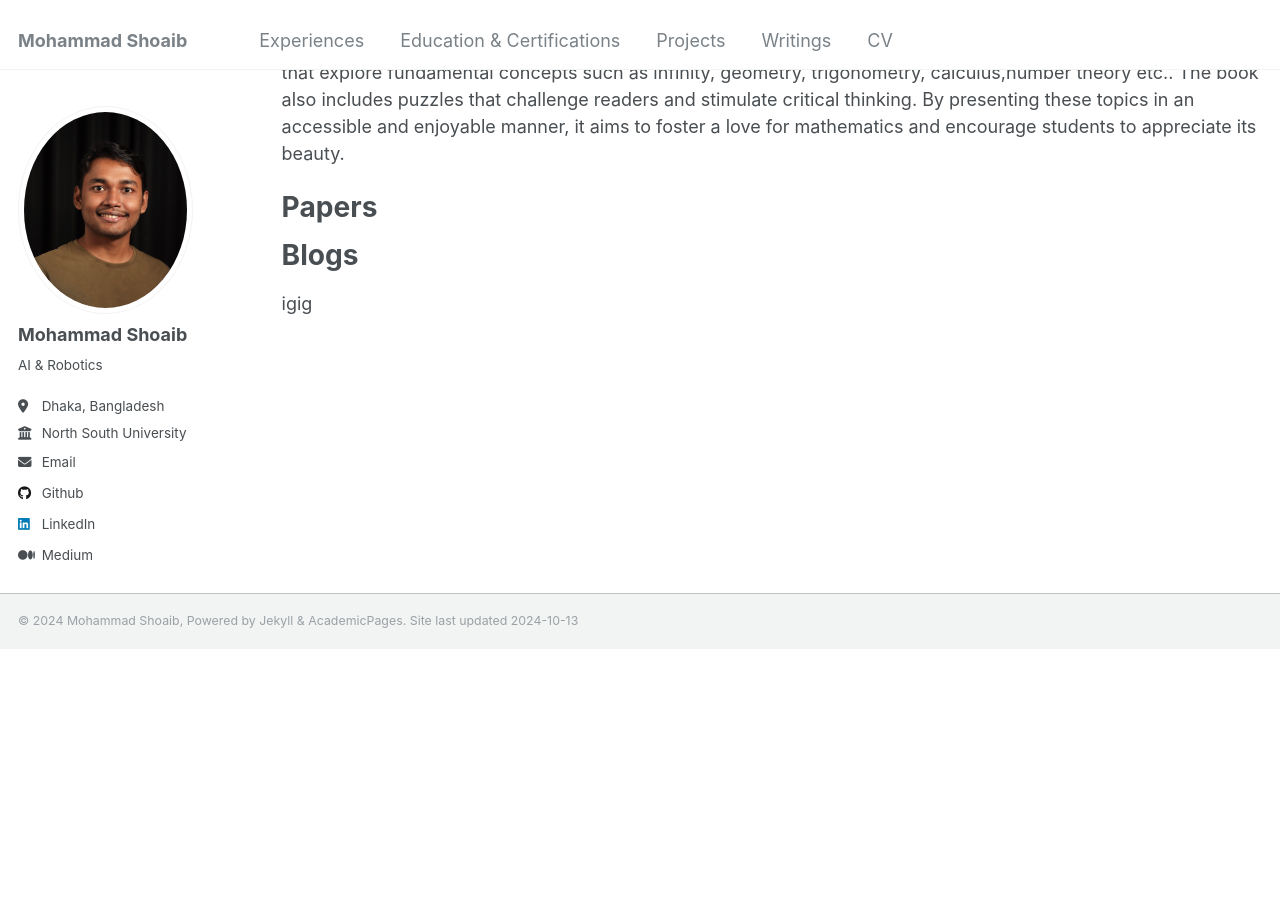
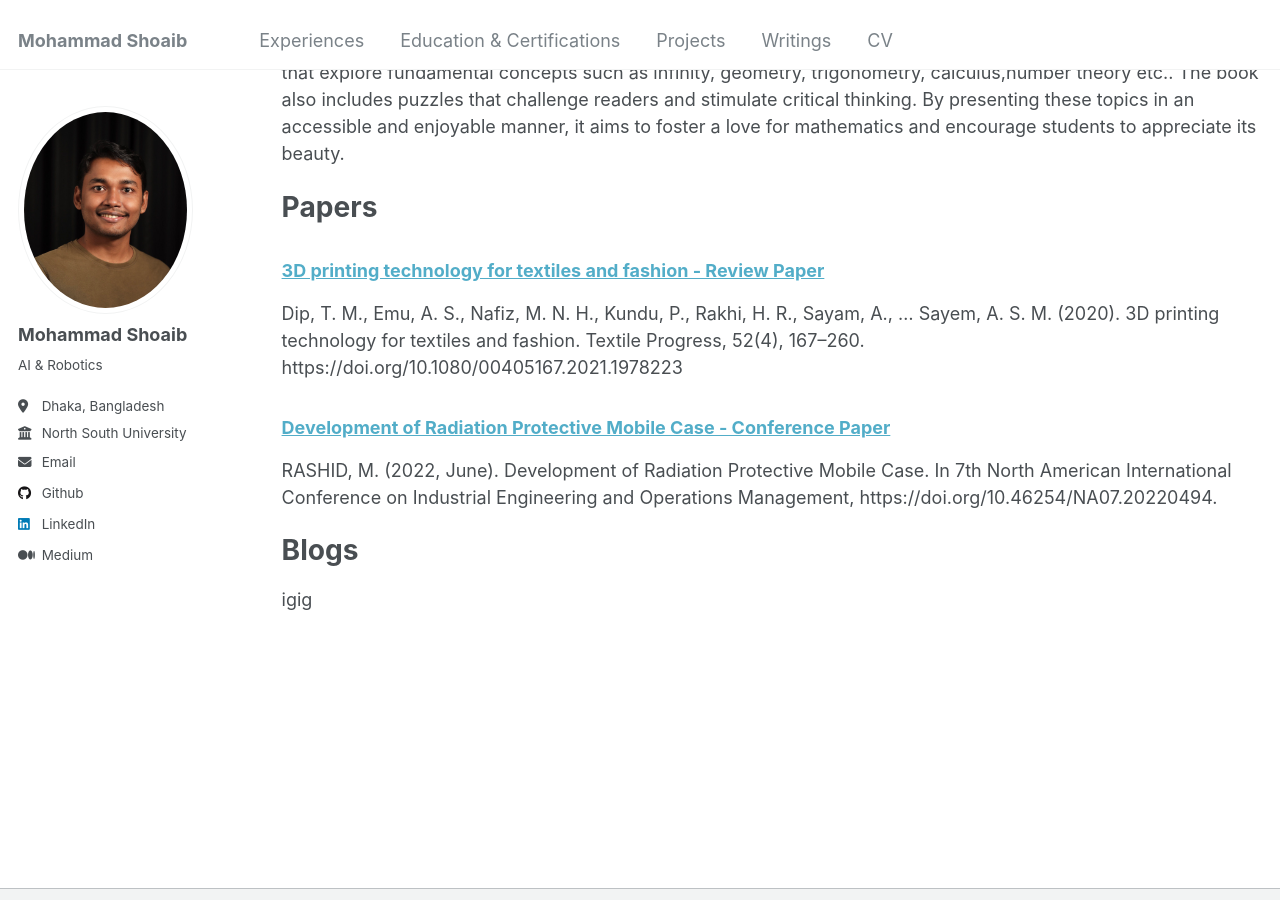
Before and after one commit to shoaib6174/shoaib6174.github.io, a Jekyll site: the page built from _pages/writings.md, in a window 1280 px wide and 900 px high, scrolled down 1574 px. Built offline with Jekyll 4.4.1, drawn with Linux system fonts in a browser that asks for light colours; before the commit the page ends 2222 px from its top, so only the background shows below that.

Commit message:
Update writings.md

```diff
--- a/_pages/writings.md
+++ b/_pages/writings.md
@@ -35,7 +35,13 @@
 
 # Papers
 
+### [3D printing technology for textiles and fashion - Review Paper](https://www.tandfonline.com/doi/full/10.1080/00405167.2021.1978223)
 
+Dip, T. M., Emu, A. S., Nafiz, M. N. H., Kundu, P., Rakhi, H. R., Sayam, A., … Sayem, A. S. M. (2020). 3D printing technology for textiles and fashion. Textile Progress, 52(4), 167–260. https://doi.org/10.1080/00405167.2021.1978223
+
+### [Development of Radiation Protective Mobile Case - Conference Paper](https://index.ieomsociety.org/index.cfm/article/view/ID/3683)
+
+RASHID, M. (2022, June). Development of Radiation Protective Mobile Case. In 7th North American International Conference on Industrial Engineering and Operations Management, https://doi.org/10.46254/NA07.20220494.
 
 Blogs
 =====
```
